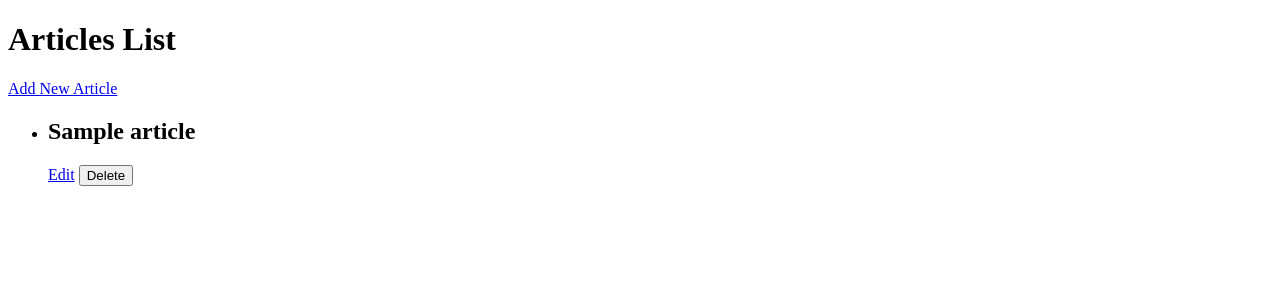
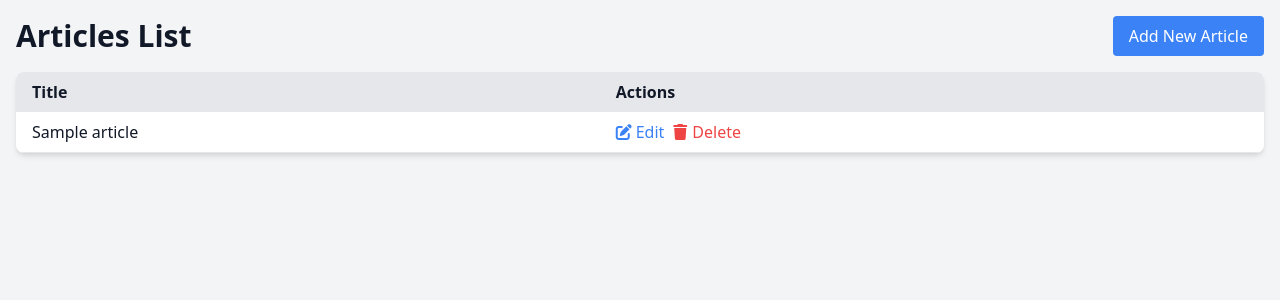
Before and after one commit to daytimedrinkingclub/ragsearch, a Flask app: page /article/ in a window 1280 px wide. Shown: the top 300 px of the page. Run offline with Flask 3, Linux system fonts and the light colour scheme; tables that the repository leaves empty hold one stand-in row (values such as "Sample post").

Commit message:
better ui

```diff
--- a/app/templates/index.html
+++ b/app/templates/index.html
@@ -3,22 +3,41 @@
 <head>
     <meta charset="UTF-8">
     <title>Articles List</title>
+    <link href="https://cdn.jsdelivr.net/npm/tailwindcss@2.2.19/dist/tailwind.min.css" rel="stylesheet">
+    <link rel="stylesheet" href="https://cdnjs.cloudflare.com/ajax/libs/font-awesome/6.0.0-beta3/css/all.min.css">
 </head>
-<body>
-    <h1>Articles List</h1>
-    <a href="{{ url_for('article.add_article') }}">Add New Article</a>
-    <ul>
-        {% for article in articles %}
-        <li>
-            <h2>{{ article.article_name }}</h2>
-            <p>{{ article.article_content }}</p>
-            <a href="{{ url_for('article.edit_article', article_id=article.id) }}">Edit</a>
-            <form action="{{ url_for('article.delete_article') }}" method="post" style="display:inline;">
-                <input type="hidden" name="article_id" value="{{ article.id }}">
-                <button type="submit">Delete</button>
-            </form>
-        </li>
-        {% endfor %}
-    </ul>
+<body class="bg-gray-100 text-gray-900">
+    <div class="container mx-auto p-4">
+        <div class="flex justify-between items-center mb-4">
+            <h1 class="text-3xl font-bold">Articles List</h1>
+            <a href="{{ url_for('article.add_article') }}" class="bg-blue-500 text-white px-4 py-2 rounded hover:bg-blue-600">Add New Article</a>
+        </div>
+        <table class="min-w-full bg-white shadow-md rounded-lg overflow-hidden">
+            <thead class="bg-gray-200">
+                <tr>
+                    <th class="py-2 px-4 text-left">Title</th>
+                    <th class="py-2 px-4 text-left">Actions</th>
+                </tr>
+            </thead>
+            <tbody>
+                {% for article in articles %}
+                <tr class="border-b">
+                    <td class="py-2 px-4">{{ article.article_name }}</td>
+                    <td class="py-2 px-4 flex space-x-2">
+                        <a href="{{ url_for('article.edit_article', article_id=article.id) }}" class="text-blue-500 hover:underline flex items-center">
+                            <i class="fas fa-edit w-4 h-4 mr-1"></i> Edit
+                        </a>
+                        <form action="{{ url_for('article.delete_article') }}" method="post" class="inline">
+                            <input type="hidden" name="article_id" value="{{ article.id }}">
+                            <button type="submit" class="text-red-500 hover:underline flex items-center">
+                                <i class="fas fa-trash w-4 h-4 mr-1"></i> Delete
+                            </button>
+                        </form>
+                    </td>
+                </tr>
+                {% endfor %}
+            </tbody>
+        </table>
+    </div>
 </body>
 </html>
```
Also changed, not shown: app/templates/add_article.html (+17 -11 lines), app/templates/edit_article.html (+18 -12 lines).
